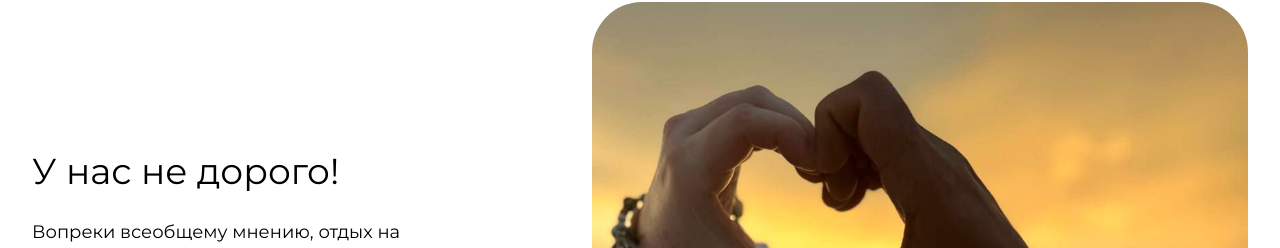
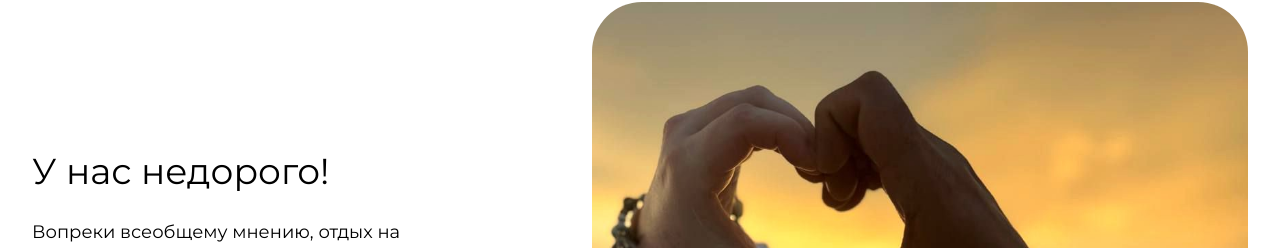
Before and after one commit to RostislavIvanov/maldives-landing, a React (Vite) app: page / in a window 1280 px wide. Shown: the part 1619-1867 px from the top of the page. Built offline with nearby package versions, Linux system fonts and the light colour scheme.

Commit message:
Опечатка

```diff
--- a/src/Blocks/AboutIslandBlock/AboutIslandBlock.tsx
+++ b/src/Blocks/AboutIslandBlock/AboutIslandBlock.tsx
@@ -24,7 +24,7 @@ const AboutIslandBlock = () => {
                         />
                         <IslandInfoItem
                             img={cheep}
-                            subtitle={'У нас не дорого!'}
+                            subtitle={'У нас недорого!'}
                             text={'Вопреки всеобщему мнению, отдых на Мальдивах, который мы предлагаем, не обойдется Вам в огромную сумму. Каждый желающий сможет ощутить красоту Мальдив на собственном примере!'}
                             reverse
                         />
```
